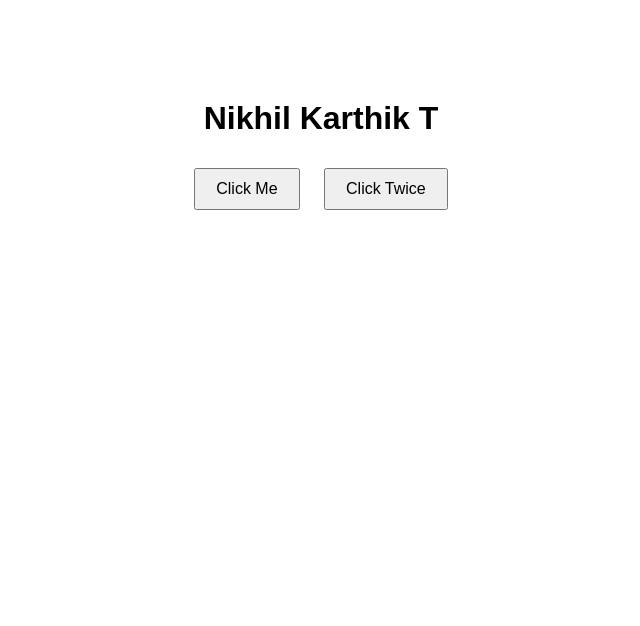
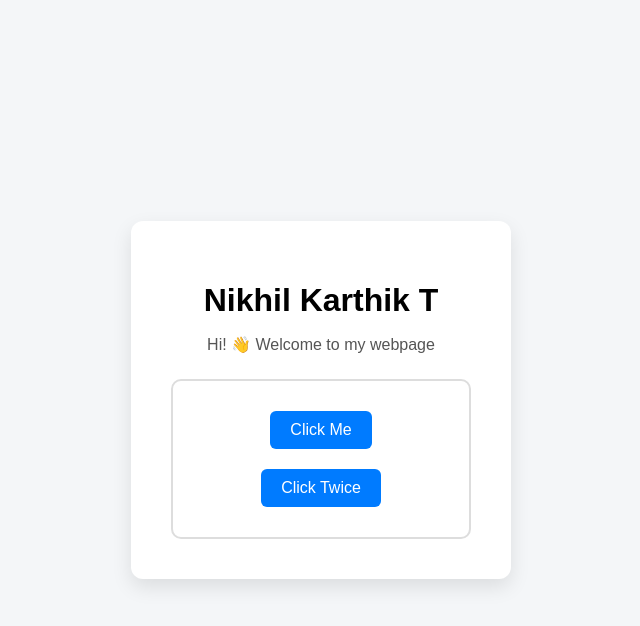
Before and after one commit to tnikhilkarthik/nikhil-website, a plain HTML site: page index.html in a window 1280 px wide. Shown: the whole page, without its empty margins (319-959 px from the left). Drawn offline with Linux system fonts and the light colour scheme.

Commit message:
Update index.html

```diff
--- a/index.html
+++ b/index.html
@@ -4,28 +4,77 @@
 <title>Nikhil Karthik T</title>
 
 <style>
-        body{
-            text-align:center;
+/* Page background */
+body {
+    margin: 0;
     font-family: Arial, sans-serif;
-            margin-top:100px;
+    background: #f4f6f8;
+    display: flex;
+    justify-content: center;
+    align-items: center;
+    height: 100vh;
 }
 
-        button{
-            padding:10px 20px;
-            margin:10px;
-            font-size:16px;
-            cursor:pointer;
+/* Main box */
+.container {
+    background: white;
+    padding: 40px;
+    border-radius: 12px;
+    box-shadow: 0 8px 20px rgba(0,0,0,0.1);
+    text-align: center;
+    width: 300px;
+}
+
+/* Name */
+h1 {
+    margin-bottom: 10px;
+}
+
+/* Greeting */
+.greet {
+    color: #555;
+    margin-bottom: 25px;
+}
+
+/* Button box */
+.button-box {
+    border: 2px solid #ddd;
+    padding: 20px;
+    border-radius: 10px;
+}
+
+/* Buttons */
+button {
+    padding: 10px 20px;
+    margin: 10px;
+    font-size: 16px;
+    border: none;
+    border-radius: 6px;
+    background: #007bff;
+    color: white;
+    cursor: pointer;
+}
+
+button:hover {
+    background: #0056b3;
 }
 </style>
+
 </head>
 
 <body>
 
+<div class="container">
+
 <h1>Nikhil Karthik T</h1>
+<p class="greet">Hi! 👋 Welcome to my webpage</p>
 
+<div class="button-box">
     <button onclick="singleClick()">Click Me</button>
+    <button ondblclick="doubleClick()">Click Twice</button>
+</div>
 
-<button ondblclick="doubleClick()">Click Twice</button>
+</div>
 
 <script>
 function singleClick(){
```
Lines whose indentation alone changed are shown as unchanged.
